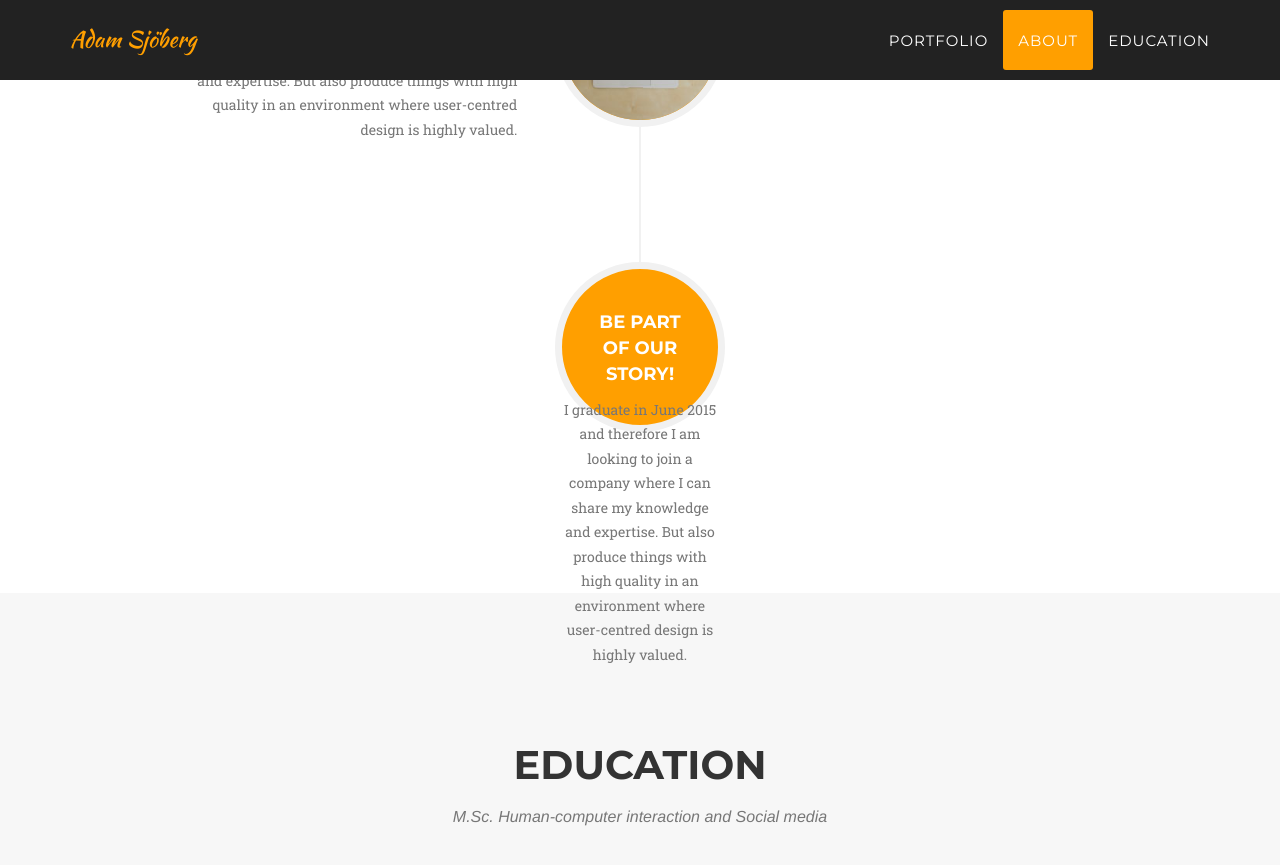
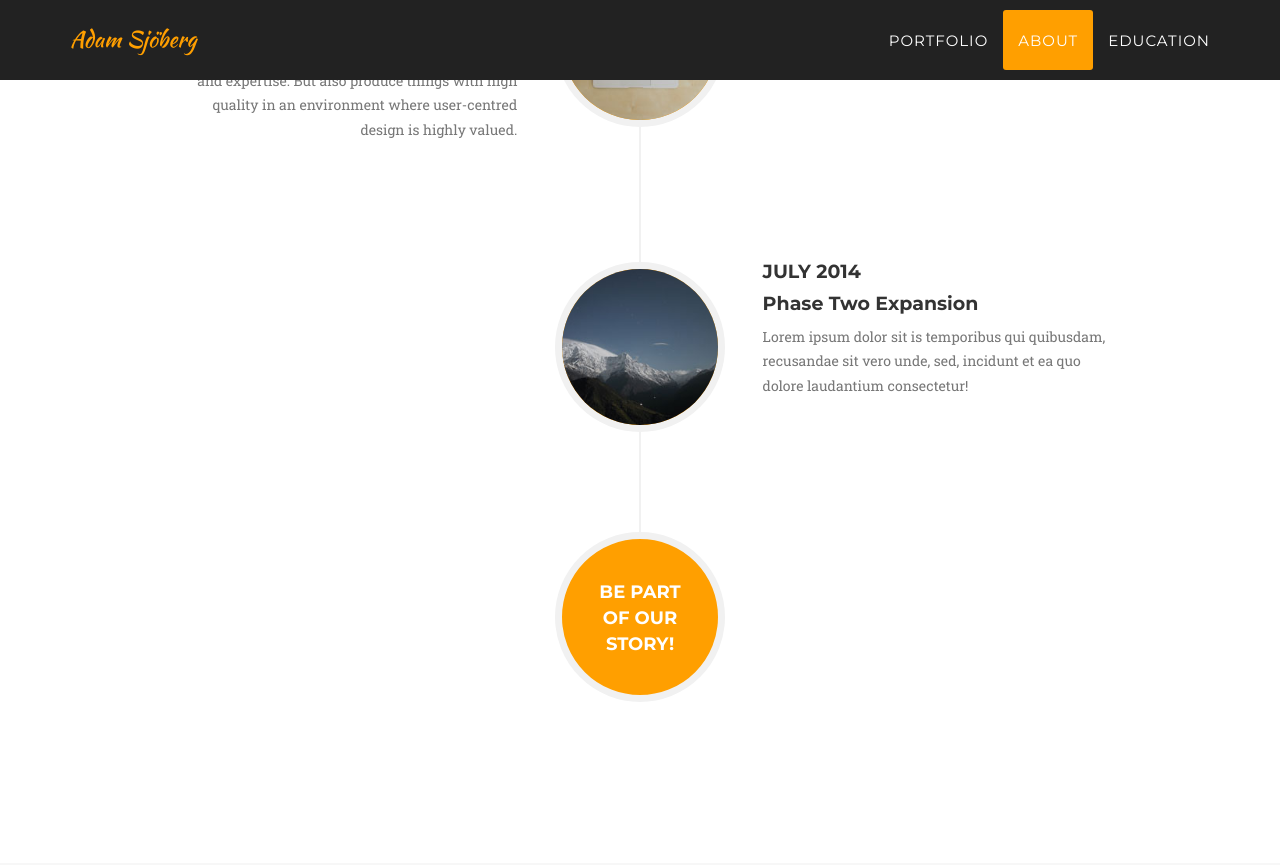
Before and after one commit to Adamsjoberg/Adamsjoberg.github.io, a Jekyll site: the page built from index.html, in a window 1280 px wide and 900 px high, scrolled down 2930 px. Shown: the top 865 px of the window. Built offline with Jekyll 4.4.1, drawn with Linux system fonts in a browser that asks for light colours; some web fonts are replaced.

Commit message:
back to basic

```diff
--- a/_includes/about.html
+++ b/_includes/about.html
@@ -54,12 +54,23 @@
                         </li>
                         <li class="timeline-inverted">
                             <div class="timeline-image">
+                                <img class="img-circle img-responsive" src="img/about/4.jpg" alt="">
+                            </div>
+                            <div class="timeline-panel">
+                                <div class="timeline-heading">
+                                    <h4>July 2014</h4>
+                                    <h4 class="subheading">Phase Two Expansion</h4>
+                                </div>
+                                <div class="timeline-body">
+                                    <p class="text-muted">Lorem ipsum dolor sit is temporibus qui quibusdam, recusandae sit vero unde, sed, incidunt et ea quo dolore laudantium consectetur!</p>
+                                </div>
+                            </div>
+                        </li>
+                        <li class="timeline-inverted">
+                            <div class="timeline-image">
                                 <h4>Be Part
                                     <br>Of Our
                                     <br>Story!</h4>
-                                    <div class="timeline-body">
-                                        <p class="text-muted">I graduate in June 2015 and therefore I am looking to join a company where I can share my knowledge and expertise. But also produce things with high quality in an environment where user-centred design is highly valued.</p>
-                                    </div>
                             </div>
                         </li>
                     </ul>
```
